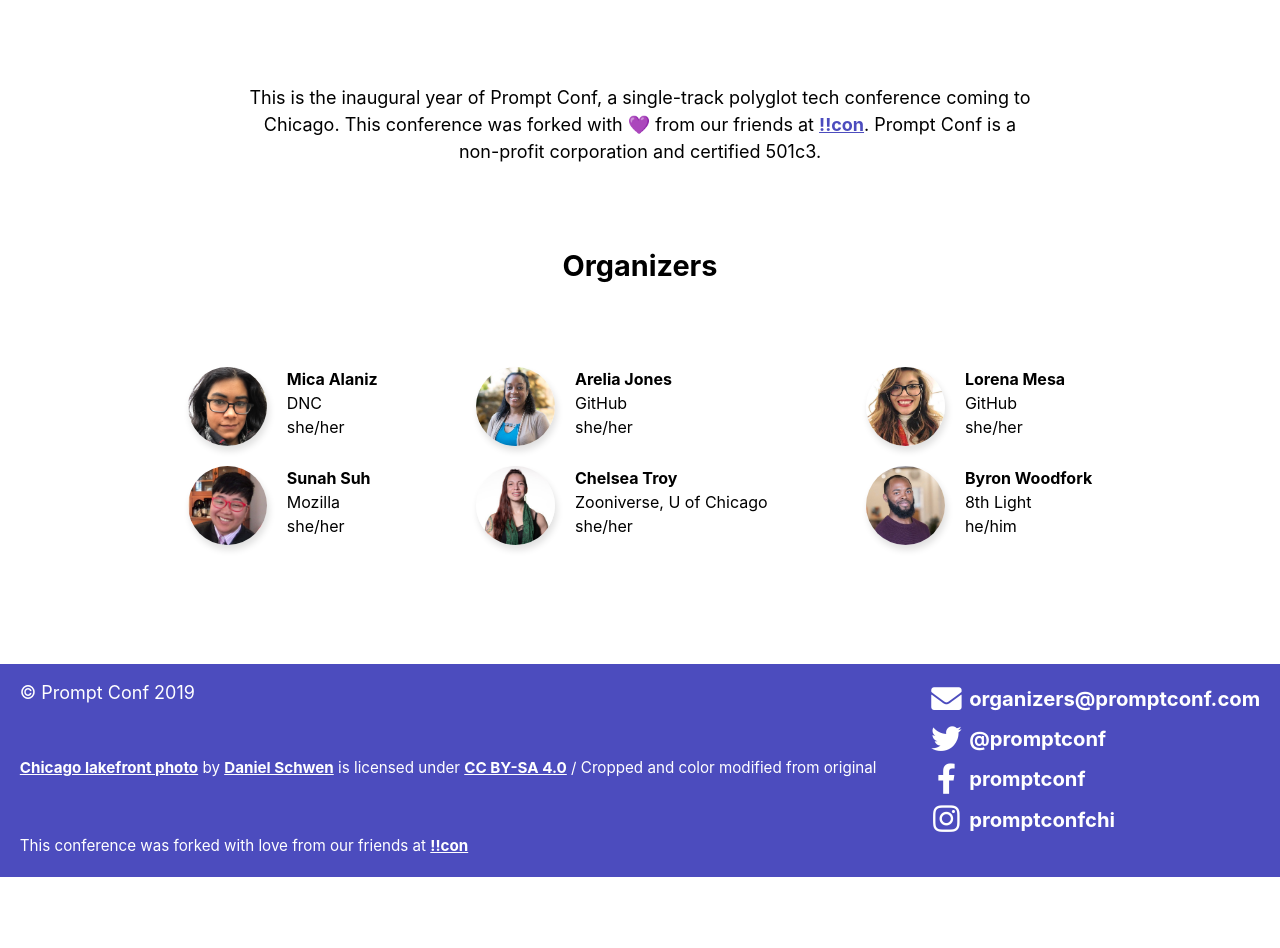
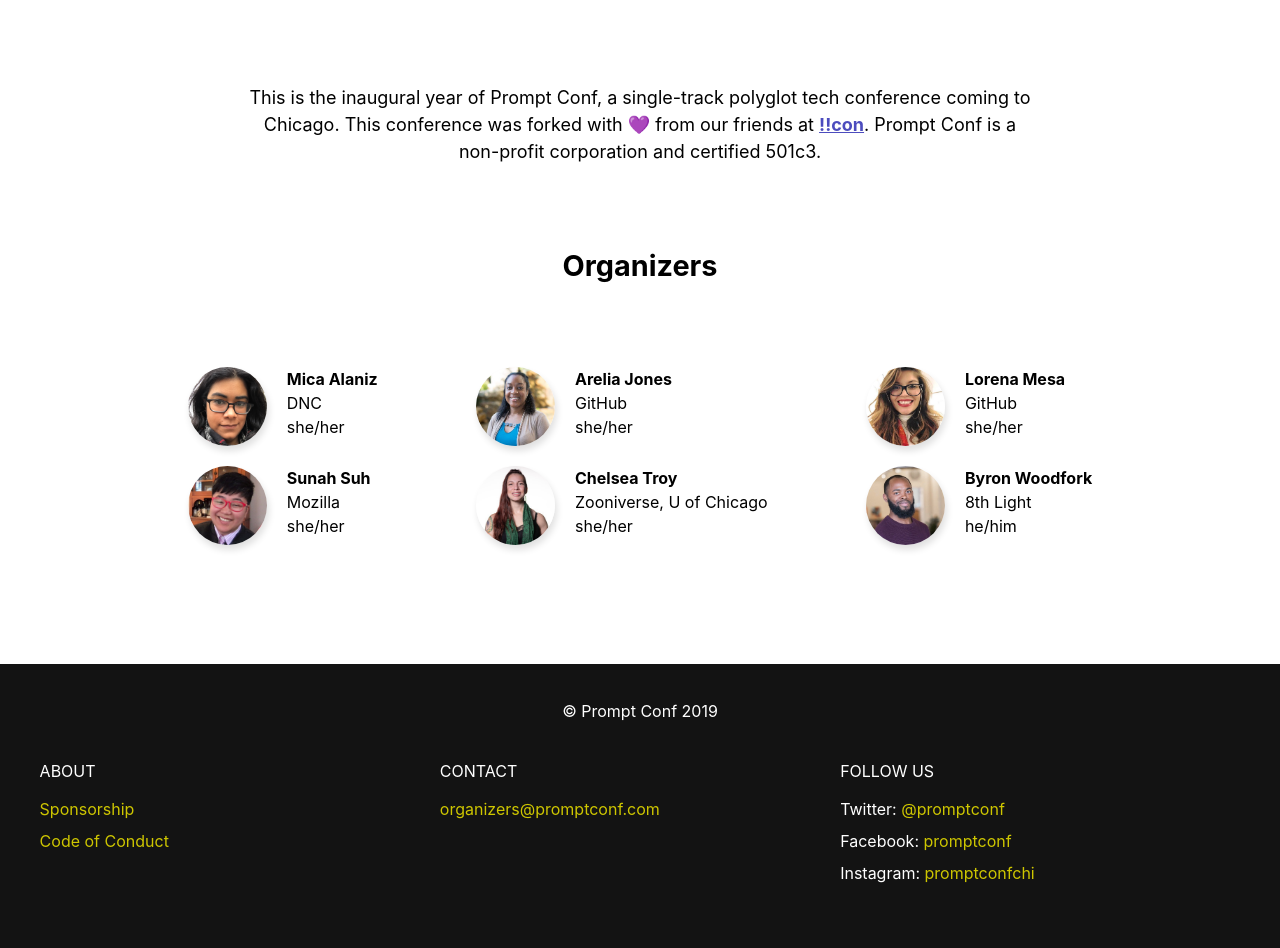
Before and after one commit to promptconf/promptconf.github.io, a Jekyll site: the page built from index.html, in a window 1280 px wide. Shown: the part 3998-4946 px from the top of the page. Built offline with Jekyll 4.4.1, drawn with Linux system fonts in a browser that asks for light colours; nearby versions of some CDN libraries; some web fonts are replaced; comment, search, counter and statistics services are not loaded; before the commit the page ends 4875 px from its top, so only the background shows below that.

Commit message:
style footer

```diff
--- a/_includes/footer.html
+++ b/_includes/footer.html
@@ -1,23 +1,38 @@
 <footer class='footer'>
 
     <p class='footer__copyright'>&copy; Prompt Conf 2019</p>
-    <div class='footer__social-icon-wrap'>
-        <a class='footer__social-icon gtm-social' href='mailto:organizers@promptconf.com'>
-            <i class='fas fa-envelope'></i> <span>organizers@promptconf.com</span>
-        </a>
-        <a class='footer__social-icon gtm-social' href='https://twitter.com/promptconf' target='_blank'>
-            <i class='fab fa-twitter'></i> <span>@promptconf</span>
-        </a>
-        <a class='footer__social-icon gtm-social' href='https://facebook.com/promptconf' target='_blank'>
-            <i class='fab fa-facebook-f'></i> <span>promptconf</span>
-        </a>
-        <a class='footer__social-icon gtm-social' href='https://instagram.com/promptconfchi' target='_blank'>
-            <i class='fab fa-instagram'></i> <span>promptconfchi</span>
-        </a>
-    </div>
 
-    <p class='footer__attribution'><a href='https://commons.wikimedia.org/wiki/File:Chicago_Lakefront_2.jpg' target='_blank'>Chicago lakefront photo</a> by <a href='https://commons.wikimedia.org/wiki/User:Dschwen' target='_blank'>Daniel Schwen</a> is licensed under <a href='https://creativecommons.org/licenses/by-sa/4.0/deed.en' target='_blank'>CC BY-SA 4.0</a> / Cropped and color modified from original
-    <p class='footer__attribution'>This conference was forked with love from our friends at <a href='http://bangbangcon.com/' target='_blank'>!!con</a>
+    <nav class="footer__nav">
+        <div class="footer__about">
+            <h2 class='footer__nav__header'>About</h2>
+            <ul>
+                <li><a href={{ site.baseurl }}{{ '/sponsorship' }} class='gtm-cta'>Sponsorship</a></li>
+                <li><a href={{ site.baseurl }}{{ '/conduct/' }}>Code of Conduct</a></li>
+            </ul>
+        </div>
+        <div class="footer__contact">
+            <h2 class='footer__nav__header'>Contact</h2>
+            <ul>
+                <li>
+                    <a class='footer__social-icon gtm-social' href='mailto:organizers@promptconf.com'>organizers@promptconf.com</a>
+                </li>
+            </ul>
+        </div>
+        <div class="footer__social">
+            <h2 class='footer__nav__header'>Follow Us</h2>
+            <ul>
+                <li>
+                    Twitter: <a class='gtm-social' href='https://twitter.com/promptconf' target='_blank'>@promptconf</a>
+                </li>
+                <li>
+                    Facebook: <a class='gtm-social' href='https://facebook.com/promptconf' target='_blank'>promptconf</a>
+                </li>
+                <li>
+                    Instagram: <a class='gtm-social' href='https://instagram.com/promptconfchi' target='_blank'>promptconfchi</a>
+                </li>
+            </ul>
+        </div>
+    </nav>
 
 </p>
 
--- a/_layouts/default.html
+++ b/_layouts/default.html
@@ -41,10 +41,7 @@
         {{ site.title }}{% if page.title %} - {{ page.title }}{% endif %}
     </title>
 
-    <link rel="stylesheet" href="https://use.fontawesome.com/releases/v5.8.2/css/all.css"
-        integrity="sha384-oS3vJWv+0UjzBfQzYUhtDYW+Pj2yciDJxpsK1OYPAYjqT085Qq/1cq5FLXAZQ7Ay" crossorigin="anonymous">
-
-        <link rel="stylesheet" href={{ site.baseurl }}{{ '/assets/css/styles.css' }}>
+    <link rel="stylesheet" href={{ site.baseurl }}{{ '/assets/css/styles.css' }}>
     <link rel="shortcut icon" type="image/png" href={{ site.baseurl }}{{ '/favicon.png' }}>
 </head>
 
--- a/assets/_sass/directives/_variables.scss
+++ b/assets/_sass/directives/_variables.scss
@@ -6,6 +6,7 @@
 $ocean: #044D62;
 $eggshell: #FFFAF1;
 $maize: #CEC600;
+$lightblack: #131313;
 
 $font-family: 'Inter';
 $typescale: 1.125;
--- a/assets/_sass/main.scss
+++ b/assets/_sass/main.scss
@@ -580,60 +580,40 @@
 }
 
 .footer {
-    display: grid;
-    grid-template-columns: auto max-content;
-    grid-template-rows: auto max-content;
-    padding: $space-standard;
-    background-color: $promptpurple;
+    padding: $space-large;
+    background-color: $lightblack;
     color: white;
 
     a {
-        color: white;
-    }
-
-    p {
-        margin-bottom: 0;
-    }
-
-    @media screen and (max-width: 50rem) {
-        grid-template-columns: auto;
-        grid-template-rows: repeat(3, max-content);
-        grid-row-gap: $space-standard;
+        color: $maize;
     }
 }
 
 .footer__copyright {
+    text-align: center;
     line-height: 1;
+    font-size: $font-size-small;
+    margin-bottom: $space-large;
 }
 
-.footer__social-icon-wrap {
-    grid-row: span 2;
-    display: flex;
-    flex-direction: column;
-    align-items: flex-start;
+.footer__nav {
+    display: grid;
+    grid-template-columns: 1fr 1fr 1fr;
 
-    a + a {
-        margin-top: $space-small;
+    li {
+        list-style-type: none;
+        margin-left: 0;
+        font-size: $font-size-small;
+    }
+
+    a {
+        text-decoration: none;
+        font-weight: normal;
     }
 }
 
-.footer__social-icon {
-    display: grid;
-    grid-template-columns: 2em auto;
-    text-decoration: none;
-
-    i {
-        margin-right: $space-tiny;
-        font-size: 1.5em;
-        justify-self: center;
-    }
+.footer__nav__header {
+    text-transform: uppercase;
+    font-size: $font-size-small;
+    font-weight: normal;
 }
-
-.footer__social-icon span {
-    line-height: 0;
-    align-self: center;
-}
-
-.footer__attribution {
-    font-size: .75em;
-}
```
